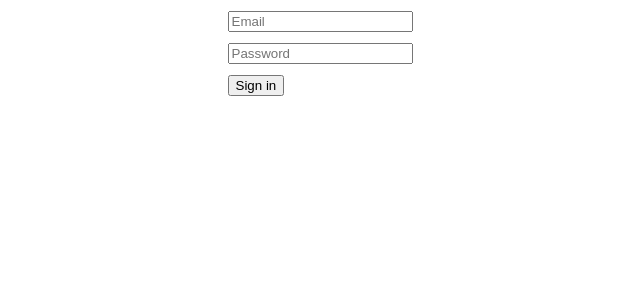
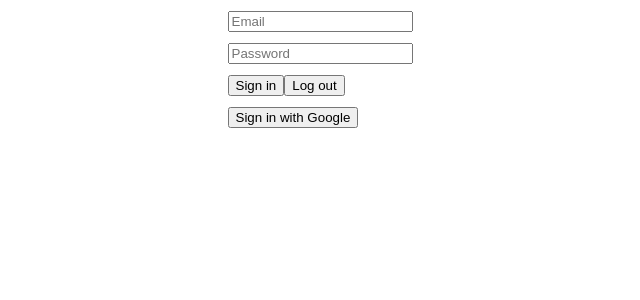
Before and after one commit to Dulmina98/learn-firebase, a React (Create React App) app: page / in a window 1280 px wide. Shown: the top 300 px of the page, without its empty margins (320-960 px from the left). Built offline with nearby package versions, Linux system fonts and the light colour scheme.

Commit message:
Add google authentication and email, password authentication

```diff
--- a/src/components/Auth.js
+++ b/src/components/Auth.js
@@ -1,12 +1,14 @@
 import "./auth.css"
-import {createUserWithEmailAndPassword} from "firebase/auth"
+import {createUserWithEmailAndPassword, signInWithPopup, signOut} from "firebase/auth"
 import {useState} from "react";
-import {auth} from "../config/firebase";
+import {auth, googleProvider} from "../config/firebase";
 
 export const Auth = () => {
 
     const [email, setEmail] = useState("");
     const [password, setPassword] = useState("");
+
+    console.log(auth?.currentUser?.photoURL)
 
     const signIn = async () => {
         try {
@@ -16,6 +18,23 @@ export const Auth = () => {
         }
 
     };
+
+    const logOut = async () => {
+        try {
+            await signOut(auth);
+        } catch (err) {
+            console.log(err);
+        }
+
+    };
+
+    const signInWithGoogle = async () => {
+        try {
+            await signInWithPopup(auth, googleProvider);
+        } catch (err) {
+            console.log(err)
+        }
+    }
 
     return (
         <div className={"input-fields"}>
@@ -27,8 +46,12 @@ export const Auth = () => {
             </div>
             <div className={"input-item"}>
                 <button onClick={signIn}>Sign in</button>
+                <button onClick={logOut}>Log out</button>
             </div>
 
+            <div className="input-item">
+                <button onClick={signInWithGoogle}>Sign in with Google</button>
+            </div>
         </div>
     )
 }
--- a/src/config/firebase.js
+++ b/src/config/firebase.js
@@ -1,5 +1,5 @@
 import {initializeApp} from "firebase/app";
-import {getAuth} from 'firebase/auth'
+import {getAuth, GoogleAuthProvider} from 'firebase/auth'
 
 const firebaseConfig = {
     apiKey: "AIzaSyDvV1n7iwfnHr5HrdfadD0E0i60TlSUD8M",
@@ -13,3 +13,4 @@ const firebaseConfig = {
 
 const app = initializeApp(firebaseConfig);
 export const auth = getAuth(app);
+export const googleProvider = new GoogleAuthProvider();
```
